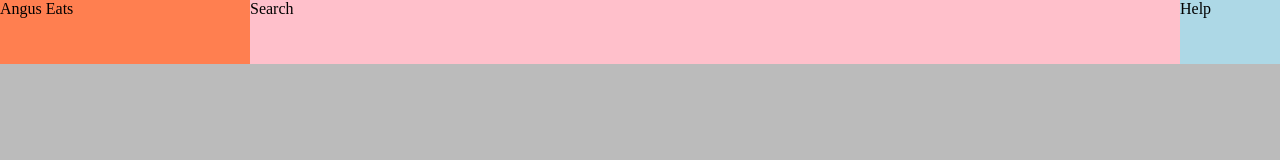
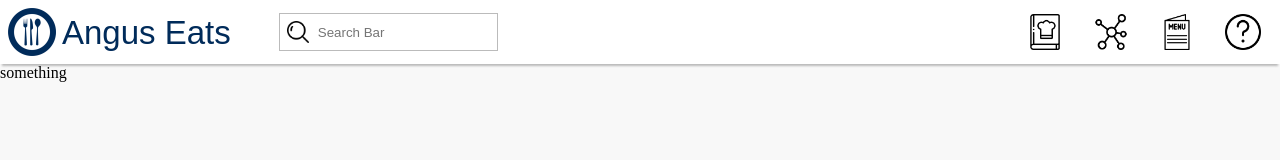
Before and after one commit to aidangus/angus-eats, a plain HTML site: page index.html in a window 1280 px wide. Drawn offline with Linux system fonts and the light colour scheme.

Commit message:
further shaping up of navbar
renaming logo images for consistency
adding logo and title to navbar
adding navbar menu icon images
at least lining up search bar stuff
placeholder main zone div

```diff
--- a/index.html
+++ b/index.html
@@ -3,20 +3,40 @@
   <head>
     <title>Angus Eats</title>
     <link rel="stylesheet" href="styles.css">
-    <link rel="icon" type="image/png" sizes="32x32" href="images/favicon-32x32.png">
-    <link rel="icon" type="image/png" sizes="16x16" href="images/favicon-16x16.png">
+    <link rel="icon" type="image/png" sizes="32x32" href="images/logo-32x32.png">
+    <link rel="icon" type="image/png" sizes="16x16" href="images/logo-16x16.png">
   </head>
   <body>
-    <div class="navbar">
-      <div class="logo">
-        Angus Eats
+    <div id="navbar">
+      <div id="logo-wrapper">
+        <img src="images/logo-192x192.png">
+        <div id="logo-title">
+          Angus Eats
+        </div>
       </div>
-      <div class="search">
-        Search
+      <div id="search-wrapper">
+        <div id="search-icon-wrapper">
+          <img src="images/search.png">
+        </div>
+        <input placeholder="Search Bar">
       </div>
-      <div class="help">
-        Help
+      <div id="menu-wrapper">
+        <div class="menu-button">
+          <img src="images/recipe-book.png">
+        </div>
+        <div class="menu-button">
+          <img src="images/network.png">
+        </div>
+        <div class="menu-button">
+          <img src="images/menu.png">
+        </div>
+        <div class="menu-button">
+          <img src="images/question.png">
+        </div>
       </div>
+    </div>
+    <div id="main-zone">
+      something
     </div>
   </body>
 </html>
--- a/styles.css
+++ b/styles.css
@@ -1,29 +1,94 @@
-body {
-  background-color: #bbbbbb;
-  margin: 0px;
+:root {
+  --off-white: #F8F8F8;
 }
 
-.navbar {
+html, body {
+  height: 100%;
+  margin: 0px;
+  background-color: var(--off-white);
+}
+
+#navbar {
   width: 100%;
   height: 64px;
-  background-color: pink;
+  background-color: white;
   display: flex;
+  box-shadow: 0 4px 2px -2px #BBBBBB;
 }
 
-.navbar .logo {
-  width: 250px;
-  height: 100%;
-  background-color: coral;
+
+/* LOGO AREA */
+
+#logo-wrapper {
+  padding: 8px;
 }
 
-.navbar .search {
-  width: 250px;
-  height: 100%;
+#logo-wrapper img {
+  float: left;
+  width: 48px;
+  height: 48px;
+}
+
+#logo-title {
+  float: left;
+  font-family: sans-serif;
+  font-size: 33px;
+  color: #002B5A;
+  padding: 6px;
+}
+
+
+/* SEARCH AREA */
+
+#search-wrapper {
+  background-color: white;
+  padding: 4px;
   flex: 1;
 }
 
-.navbar .help {
-  width: 100px;
-  height: 100%;
-  background-color: lightblue;
-  }
+#search-icon-wrapper {
+  float: left;
+  margin: 9px 0px 9px 30px;
+  height: 36px;
+  border-width: 1px 0px 1px 1px;
+  border-color: #BBBBBB;
+  border-style: solid;
+}
+
+#search-icon-wrapper img {
+  margin: 7px;
+  width: 22px;
+  height: 22px;
+}
+
+#search-wrapper input {
+  margin: 9px 6px 9px 0px;
+  height: 34px;
+  border-width: 1px 1px 1px 0px;
+  border-color: #BBBBBB;
+  border-style: solid;
+}
+
+
+/* MENUS AREA */
+
+#menu-wrapper {
+  padding: 4px;
+}
+
+.menu-button {
+  height: 36px;
+  float: left;
+  padding: 10px 15px;
+}
+
+.menu-button img {
+  float: left;
+  width: 36px;
+  height: 36px;
+}
+
+
+#main-zone {
+  height: calc(100% - 64px);\
+}
```
Also changed, not shown: images/logo-16x16.png (renamed from images/favicon-16x16.png), images/logo-192x192.png (renamed from images/android-chrome-192x192.png), images/logo-32x32.png (renamed from images/favicon-32x32.png), images/logo-512x512.png (renamed from images/android-chrome-512x512.png), images/menu.png (added), images/network.png (added), images/question.png (added), images/recipe-book.png (added), images/search.png (added).
